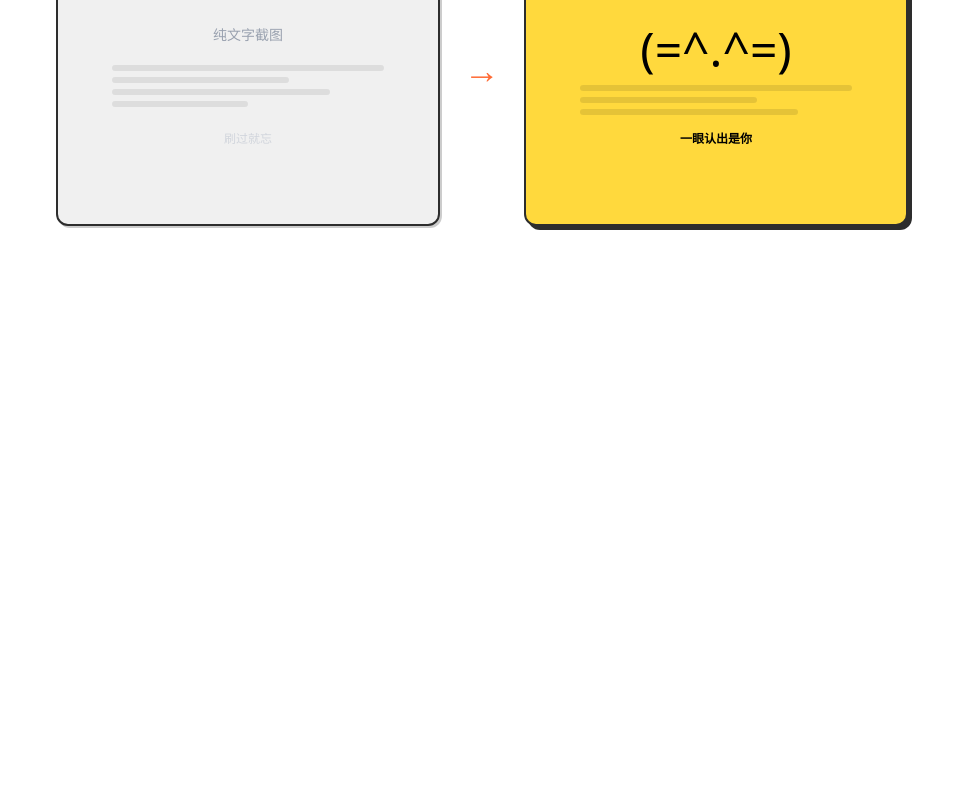
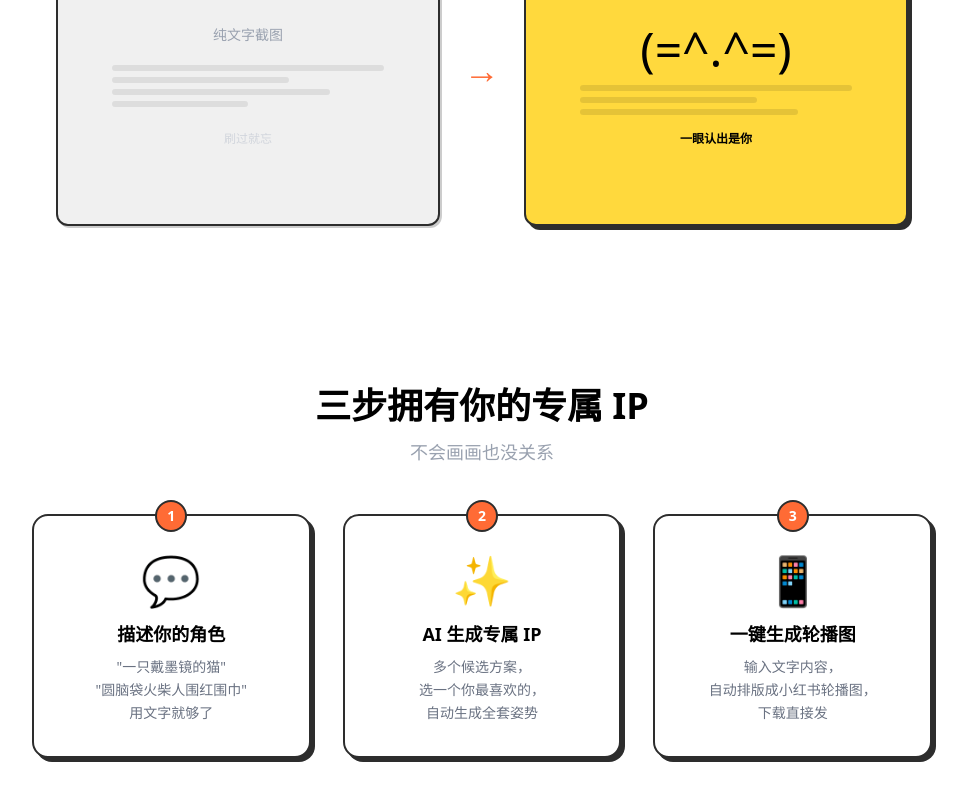
Before and after one commit to SolvoHQ/DoodleIP, a Next.js app: page / in a window 1280 px wide. Shown: the part 1094-1894 px from the top of the page, without its empty margins (158-1125 px from the left). Before the commit the page ends 1400 px from the top, so only its background shows below. Built offline with nearby package versions, Linux system fonts and the light colour scheme.

Commit message:
feat: add How-It-Works steps section

```diff
--- a/app/page.tsx
+++ b/app/page.tsx
@@ -1,11 +1,13 @@
 import { Hero } from "@/components/hero";
 import { Compare } from "@/components/compare";
+import { Steps } from "@/components/steps";
 
 export default function Home() {
   return (
     <main>
       <Hero />
       <Compare />
+      <Steps />
     </main>
   );
 }
--- /dev/null
+++ b/components/steps.tsx
@@ -0,0 +1,49 @@
+const steps = [
+  {
+    number: 1,
+    icon: "💬",
+    title: "描述你的角色",
+    desc: '"一只戴墨镜的猫"\n"圆脑袋火柴人围红围巾"\n用文字就够了',
+  },
+  {
+    number: 2,
+    icon: "✨",
+    title: "AI 生成专属 IP",
+    desc: "多个候选方案，\n选一个你最喜欢的，\n自动生成全套姿势",
+  },
+  {
+    number: 3,
+    icon: "📱",
+    title: "一键生成轮播图",
+    desc: "输入文字内容，\n自动排版成小红书轮播图，\n下载直接发",
+  },
+];
+
+export function Steps() {
+  return (
+    <section className="py-20 px-6 bg-[radial-gradient(circle_at_80%_20%,rgba(255,217,61,0.15),transparent_50%),#FFF8F0]">
+      <h2 className="text-3xl md:text-4xl font-black text-center mb-3">
+        三步拥有你的专属 IP
+      </h2>
+      <p className="text-lg text-gray-400 text-center mb-12">不会画画也没关系</p>
+
+      <div className="flex gap-8 max-w-[900px] mx-auto justify-center flex-wrap">
+        {steps.map((step) => (
+          <div
+            key={step.number}
+            className="relative flex-1 min-w-[220px] max-w-[280px] bg-white border-[2.5px] border-[#2D2D2D] rounded-2xl p-8 pt-10 text-center shadow-[4px_4px_0_#2D2D2D]"
+          >
+            <div className="absolute -top-4 left-1/2 -translate-x-1/2 w-8 h-8 bg-[#FF6B35] text-white rounded-full flex items-center justify-center font-black text-sm border-[2.5px] border-[#2D2D2D]">
+              {step.number}
+            </div>
+            <div className="text-5xl mb-4">{step.icon}</div>
+            <h3 className="text-lg font-black mb-2">{step.title}</h3>
+            <p className="text-sm text-gray-500 leading-relaxed whitespace-pre-line">
+              {step.desc}
+            </p>
+          </div>
+        ))}
+      </div>
+    </section>
+  );
+}
```
